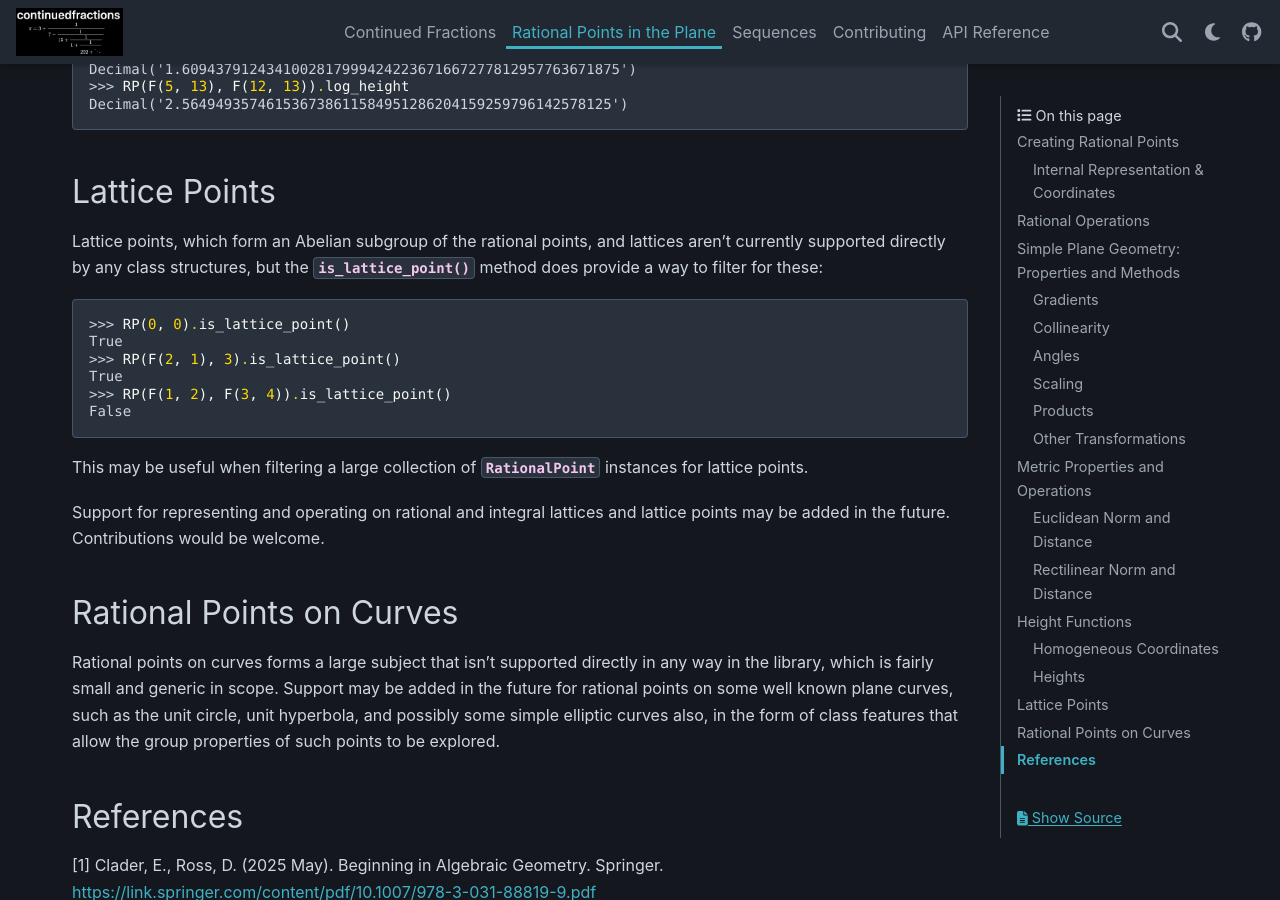
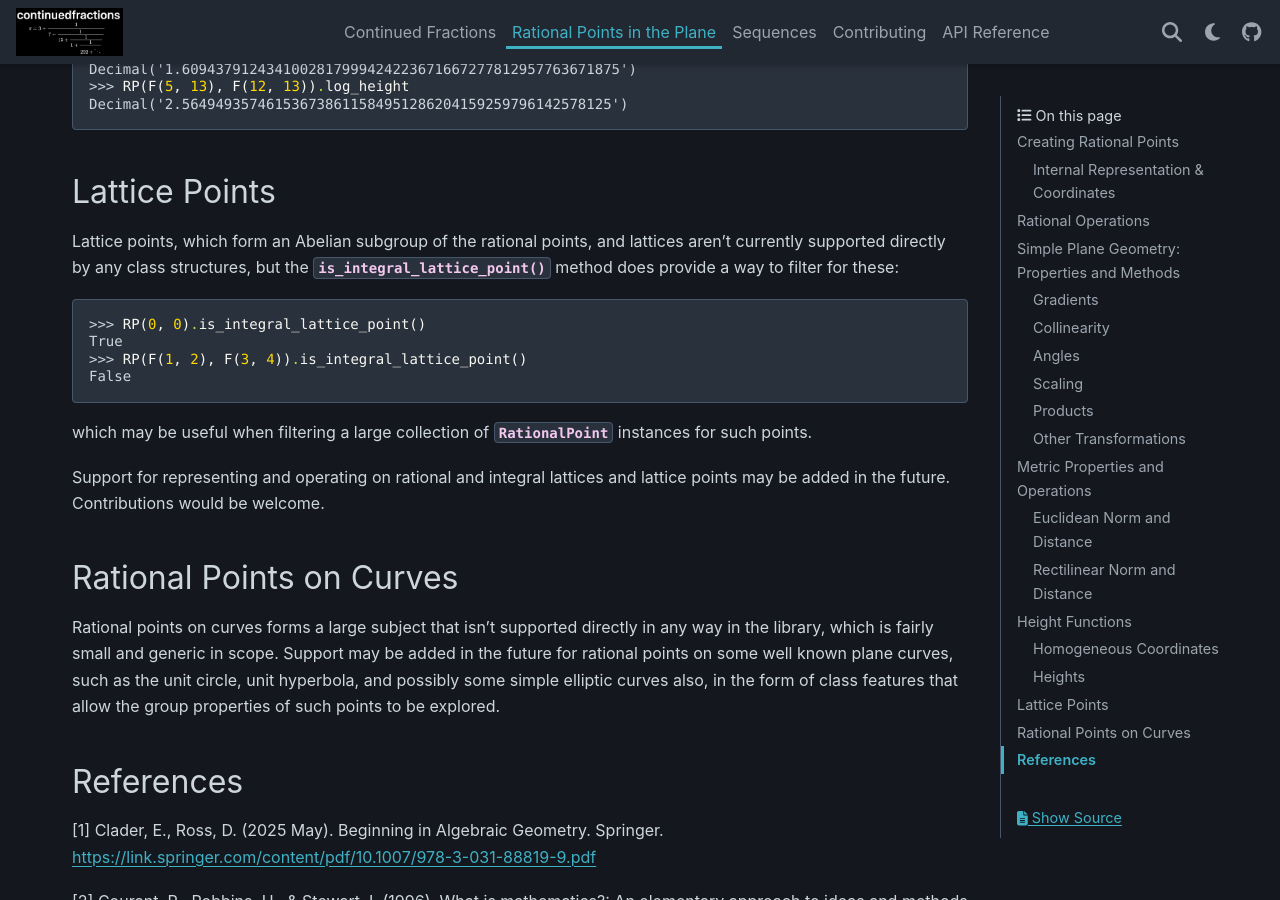
Before and after one commit to sr-murthy/continuedfractions, a Sphinx documentation site: the page built from docs/sources/rational-points.rst, in a window 1280 px wide and 900 px high, scrolled down 13103 px. Built offline with Sphinx 7.4.7 and the PyData theme 0.15.4, drawn with Linux system fonts in a browser that asks for light colours; nearby versions of some CDN libraries.

Commit message:
refactor: rename the `RationalPoint` lattice method (to `is_integral_lattice_point`)

```diff
--- a/docs/sources/rational-points.rst
+++ b/docs/sources/rational-points.rst
@@ -575,18 +575,16 @@ Some examples are given below:
 Lattice Points
 --------------
 
-Lattice points, which form an Abelian subgroup of the rational points, and lattices aren't currently supported directly by any class structures, but the :py:meth:`~continuedfractions.rational_points.RationalPoint.is_lattice_point` method does provide a way to filter for these:
+Lattice points, which form an Abelian subgroup of the rational points, and lattices aren't currently supported directly by any class structures, but the :py:meth:`~continuedfractions.rational_points.RationalPoint.is_integral_lattice_point` method does provide a way to filter for these:
 
 .. code:: python
 
-   >>> RP(0, 0).is_lattice_point()
+   >>> RP(0, 0).is_integral_lattice_point()
    True
-   >>> RP(F(2, 1), 3).is_lattice_point()
-   True
-   >>> RP(F(1, 2), F(3, 4)).is_lattice_point()
+   >>> RP(F(1, 2), F(3, 4)).is_integral_lattice_point()
    False
 
-This may be useful when filtering a large collection of :py:class:`~continuedfractions.rational_points.RationalPoint` instances for lattice points.
+which may be useful when filtering a large collection of :py:class:`~continuedfractions.rational_points.RationalPoint` instances for such points.
 
 Support for representing and operating on rational and integral lattices and lattice points may be added in the future. Contributions would be welcome.
 
```
Also changed, not shown: 2 other files.
